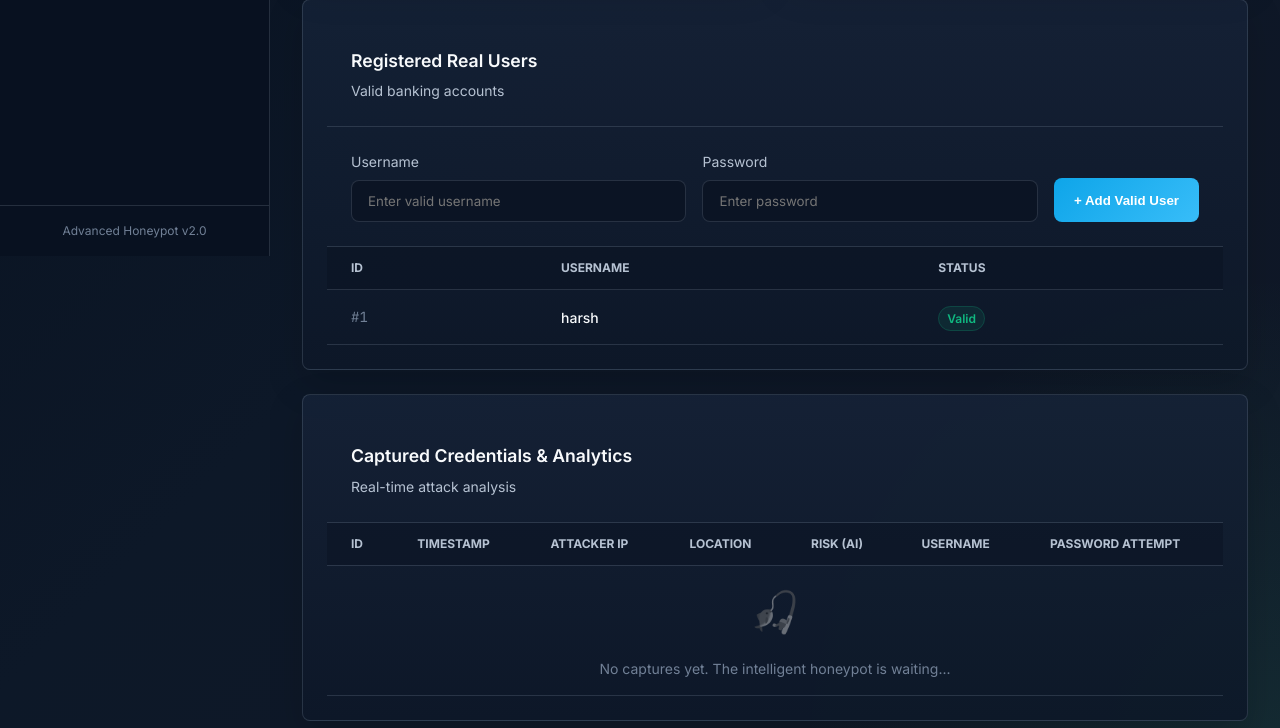
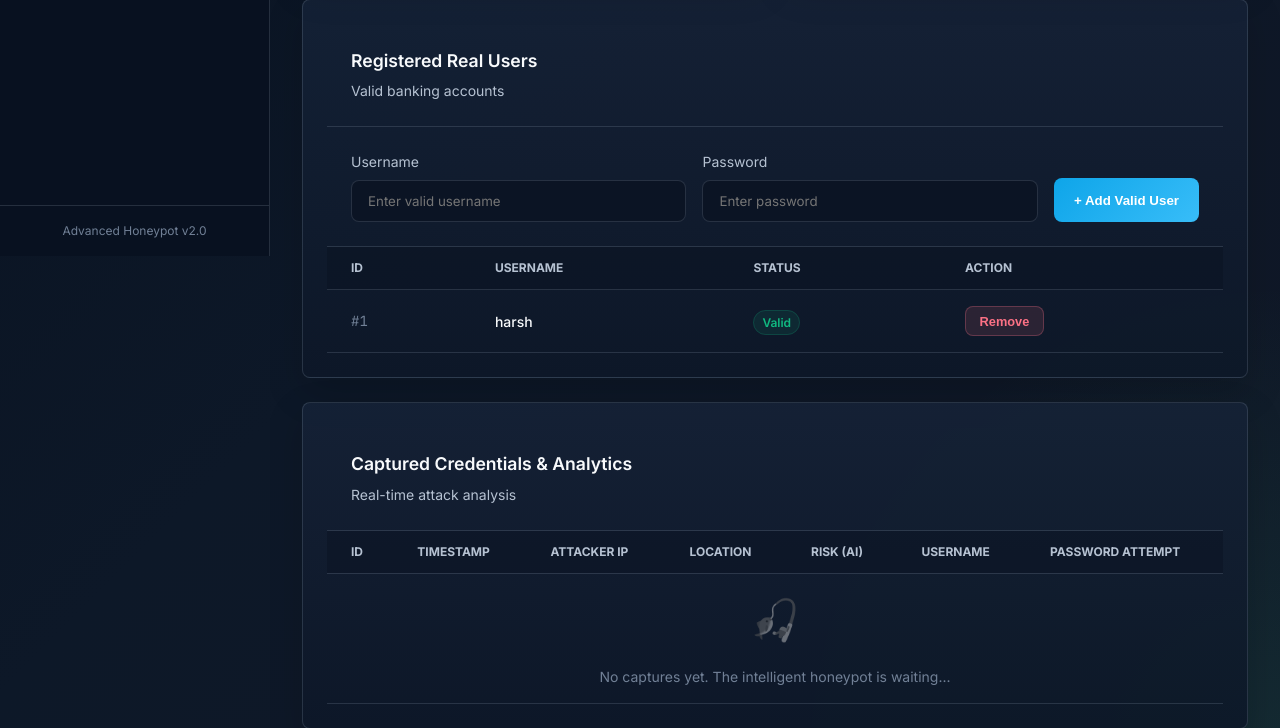
Before and after one commit to Harsh20071111/CN_project, a Flask app: page /dashboard in a window 1280 px wide. Shown: the part 544-1272 px from the top of the page. Run offline with Flask 3, Linux system fonts and the light colour scheme; the visitor is signed in with stand-in values (Sample User, id 1); data comes from the database, SQL or seed files in the repository; data that the repository does not hold is empty.

Commit message:
Add admin valid user management

```diff
--- a/honeypot-project/app.py
+++ b/honeypot-project/app.py
@@ -359,6 +359,34 @@ def add_user():
     flash(f"Valid user '{username}' added successfully.", 'success')
     return redirect('/dashboard')
 
+@app.route('/delete_user', methods=['POST'])
+def delete_user():
+    # Only authenticated admins can remove valid banking users.
+    if not session.get('admin'):
+        return redirect('/admin_login')
+
+    user_id = request.form.get('user_id', '').strip()
+    if not user_id:
+        flash('User ID is required.', 'error')
+        return redirect('/dashboard')
+
+    conn = sqlite3.connect(DB_NAME)
+    c = conn.cursor()
+    c.execute("SELECT username FROM users WHERE id = ?", (user_id,))
+    user_record = c.fetchone()
+
+    if not user_record:
+        conn.close()
+        flash('User not found.', 'error')
+        return redirect('/dashboard')
+
+    c.execute("DELETE FROM users WHERE id = ?", (user_id,))
+    conn.commit()
+    conn.close()
+
+    flash(f"Valid user '{user_record[0]}' removed successfully.", 'success')
+    return redirect('/dashboard')
+
 @app.route('/export')
 def export():
     # Export Logs (CSV)
--- a/honeypot-project/static/style.css
+++ b/honeypot-project/static/style.css
@@ -444,6 +444,28 @@ a:hover { color: var(--primary-hover); }
   white-space: nowrap;
 }
 
+.inline-action-form {
+  display: inline-flex;
+}
+
+.btn-remove-user {
+  padding: 0.4rem 0.85rem;
+  background: rgba(251, 113, 133, 0.12);
+  border: 1px solid rgba(251, 113, 133, 0.28);
+  border-radius: 8px;
+  color: var(--danger);
+  font-size: 0.8rem;
+  font-weight: 700;
+  cursor: pointer;
+  transition: background-color 0.2s, border-color 0.2s, transform 0.2s;
+}
+
+.btn-remove-user:hover {
+  background: rgba(251, 113, 133, 0.2);
+  border-color: var(--danger);
+  transform: translateY(-1px);
+}
+
 /* Table */
 .table-container { overflow-x: auto; }
 .logs-table {
--- a/honeypot-project/templates/dashboard.html
+++ b/honeypot-project/templates/dashboard.html
@@ -123,6 +123,7 @@
                   <th>ID</th>
                   <th>Username</th>
                   <th>Status</th>
+                  <th>Action</th>
                 </tr>
               </thead>
               <tbody>
@@ -132,11 +133,17 @@
                     <td><span class="id-badge">#{{ user[0] }}</span></td>
                     <td class="username">{{ user[1] }}</td>
                     <td><span class="badge" style="background: rgba(16, 185, 129, 0.1); color: #10b981; border: 1px solid rgba(16, 185, 129, 0.2);">Valid</span></td>
+                    <td>
+                      <form method="POST" action="/delete_user" class="inline-action-form">
+                        <input type="hidden" name="user_id" value="{{ user[0] }}">
+                        <button class="btn-remove-user" type="submit" title="Remove valid user">Remove</button>
+                      </form>
+                    </td>
                   </tr>
                   {% endfor %}
                 {% else %}
                   <tr>
-                    <td colspan="3" class="empty-state">
+                    <td colspan="4" class="empty-state">
                       <p>No real users registered.</p>
                     </td>
                   </tr>
```
